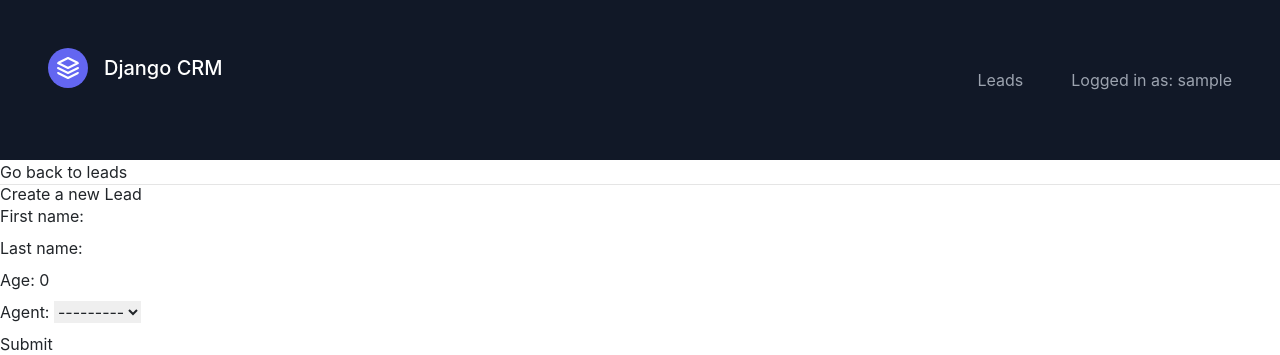
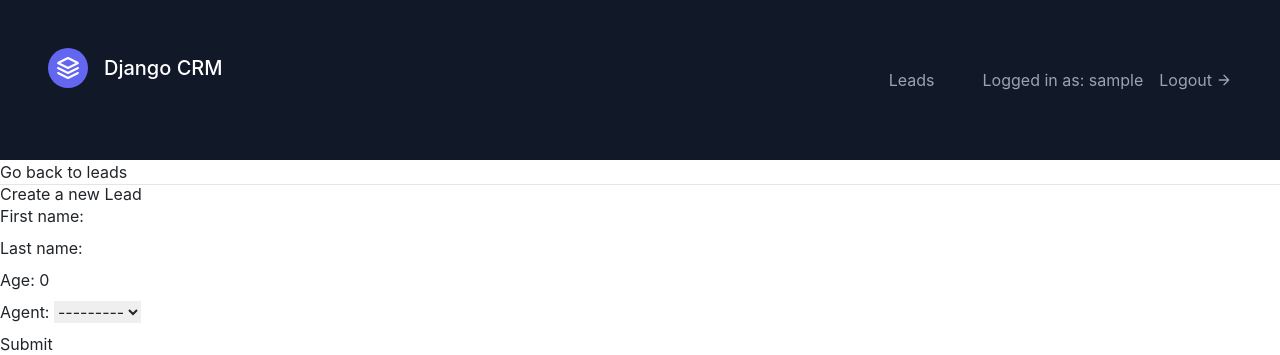
Before and after one commit to anonymous-oracle/my-django-crm, a Django app: page /leads/create/ in a window 1280 px wide. Shown: the top 355 px of the page. Run offline with Django 5.2, Linux system fonts and the light colour scheme; the visitor is signed in with stand-in values (Sample User, id 1); data that the repository does not hold is empty; some libraries are stand-ins or nearby versions.

Commit message:
added logout and signup routes; for logout we must use POST form for the logout view

```diff
--- a/djcrm/urls.py
+++ b/djcrm/urls.py
@@ -18,15 +18,17 @@ from django.contrib import admin
 from django.urls import path, include
 from django.conf import settings
 from django.conf.urls.static import static
-from django.contrib.auth.views import LoginView
-from leads.views import landing_page, LandingPageView
+from django.contrib.auth.views import LoginView, LogoutView
+from leads.views import landing_page, LandingPageView, SignupView
 
 urlpatterns = [
     path('admin/', admin.site.urls),
     path('leads/', include('leads.urls', namespace='leads')),
     # path('', landing_page, name='landing-page')
     path('', LandingPageView.as_view(), name='landing-page'),
-    path('login/', LoginView.as_view(), name='login')
+    path('login/', LoginView.as_view(), name='login'),
+    path('signup/', SignupView.as_view(), name='signup'),
+    path('logout/', LogoutView.as_view(), name='logout')
 ]
 
 if settings.DEBUG:
--- a/leads/views.py
+++ b/leads/views.py
@@ -1,4 +1,5 @@
 from django.shortcuts import render, redirect, reverse
+from django.contrib.auth.forms import UserCreationForm
 from django.core.mail import send_mail
 from django.http import HttpRequest, HttpResponse
 from django.views import generic
@@ -7,6 +8,13 @@ from . import forms
 from . import utils
 
 # Create your views here.
+
+class SignupView(generic.CreateView):
+    template_name = 'registration/signup.html'
+    form_class = UserCreationForm
+
+    def get_success_url(self) -> str:
+        return reverse('login')
 
 class LandingPageView(generic.TemplateView):
     template_name = 'landing.html'
--- a/templates/navbar.html
+++ b/templates/navbar.html
@@ -10,21 +10,38 @@
         </a>
         <nav class="md:ml-auto flex flex-wrap items-center text-base justify-center">
             <a href="{% url 'leads:home' %}" class="mr-5 hover:text-white">Leads</a>
-            <a id="signup-element" class="mr-5 hover:text-white">Sign up</a>
+
+            {% if not request.user.is_authenticated %}
+                <a href="{% url 'signup' %}" class="mr-5 hover:text-white">Sign up</a>
+            {% endif %}
         </nav>
         {% if request.user.is_authenticated %}
-            Logged in as: {{ request.user.username }}
-            <script>
-                document.getElementById('signup-element').remove();
-            </script>
-        {% else %}
-            <a href="{% url 'login' %}"
-                class="inline-flex items-center bg-gray-800 border-0 py-1 px-3 focus:outline-none hover:bg-gray-700 rounded text-base mt-4 md:mt-0">Login
+        Logged in as: {{ request.user.username }}
+        <!-- <script>
+            document.getElementById('signup-element').remove();
+        </script> -->
+        <form method="POST" action="{% url 'logout' %}" id="logout-form">
+            {% csrf_token %}
+          <button type="submit" class="ml-3 inline-flex items-center focus:outline-none hover:text-white rounded text-base" id="logout-btn">Logout
+            <svg fill="none" stroke="currentColor" stroke-linecap="round" stroke-linejoin="round" stroke-width="2"
+                    class="w-4 h-4 ml-1" viewBox="0 0 24 24">
+                    <path d="M5 12h14M12 5l7 7-7 7"></path>
+                </svg>
+          </button>
+        </form>
+            <!-- <a href="{% url 'logout' %}" class="ml-3 inline-flex items-center focus:outline-none hover:text-white rounded text-base ">Logout
                 <svg fill="none" stroke="currentColor" stroke-linecap="round" stroke-linejoin="round" stroke-width="2"
                     class="w-4 h-4 ml-1" viewBox="0 0 24 24">
                     <path d="M5 12h14M12 5l7 7-7 7"></path>
                 </svg>
-            </a>
+            </a> -->
+        {% else %}
+        <a href="{% url 'login' %}" class="inline-flex items-center bg-gray-800 border-0 py-1 px-3 focus:outline-none hover:bg-gray-700 rounded text-base mt-4 md:mt-0">Login
+            <svg fill="none" stroke="currentColor" stroke-linecap="round" stroke-linejoin="round" stroke-width="2"
+                class="w-4 h-4 ml-1" viewBox="0 0 24 24">
+                <path d="M5 12h14M12 5l7 7-7 7"></path>
+            </svg>
+        </a>
         {% endif %}
     </div>
 </header>
```
Also changed, not shown: templates/registration/signup.html (added, +8 -0 lines).
